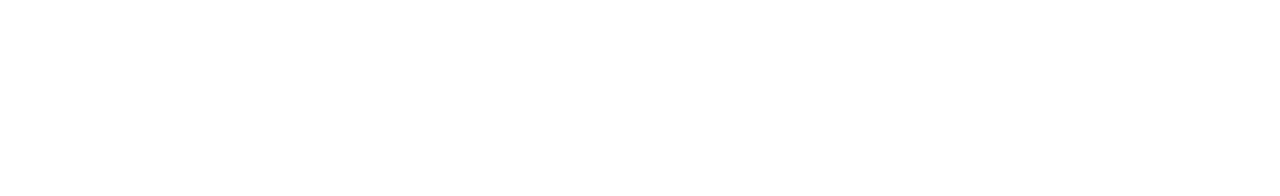
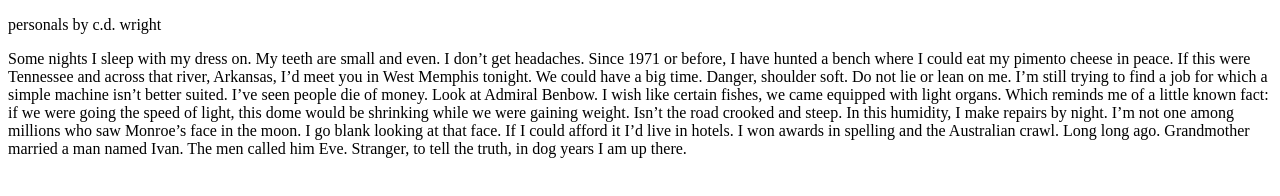
Before and after one commit to zgassner/project1-comp1, a plain HTML site: page index.html in a window 1280 px wide. Drawn offline with Linux system fonts and the light colour scheme.

Commit message:
add poem

```diff
--- a/index.html
+++ b/index.html
@@ -2,10 +2,33 @@
 
 <html>
 	<head>
-		<title>composition 1</title>
+		<title>personals</title>
 	</head>
 
 	<body>
-		<p></p>
+		<p>personals by c.d. wright</p>
+
+		<p>Some nights I sleep with my dress on. My teeth
+		are small and even. I don’t get headaches.
+		Since 1971 or before, I have hunted a bench
+		where I could eat my pimento cheese in peace.
+		If this were Tennessee and across that river, Arkansas,
+		I’d meet you in West Memphis tonight. We could
+		have a big time. Danger, shoulder soft.
+		Do not lie or lean on me. I’m still trying to find a job
+		for which a simple machine isn’t better suited.
+		I’ve seen people die of money. Look at Admiral Benbow. I wish
+		like certain fishes, we came equipped with light organs.
+		Which reminds me of a little known fact:
+		if we were going the speed of light, this dome
+		would be shrinking while we were gaining weight.
+		Isn’t the road crooked and steep.
+		In this humidity, I make repairs by night. I’m not one
+		among millions who saw Monroe’s face
+		in the moon. I go blank looking at that face.
+		If I could afford it I’d live in hotels. I won awards
+		in spelling and the Australian crawl. Long long ago.
+		Grandmother married a man named Ivan. The men called him
+		Eve. Stranger, to tell the truth, in dog years I am up there.</p>
 	</body>
 </html>
```
